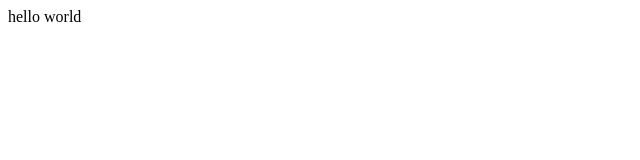
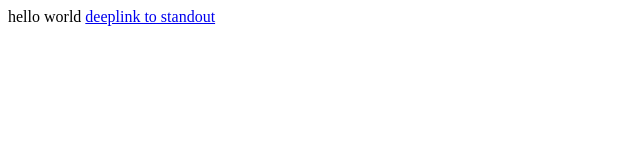
Before and after one commit to steveyangmoto/htmltest, a plain HTML site: page index.html in a window 1280 px wide. Shown: the whole page, without its empty margins (0-640 px from the left). Drawn offline with Linux system fonts and the light colour scheme.

Commit message:
Update index.html

```diff
--- a/index.html
+++ b/index.html
@@ -3,6 +3,6 @@
   </head>
   <body>
     hello world
- <a href="https://uatstandout.tmbc.com/mycheckins/wizard>deeplink to standout</a>
+ <a href="https://uatstandout.tmbc.com/mycheckins/wizard">deeplink to standout</a>
   </body>
 </html>
```
